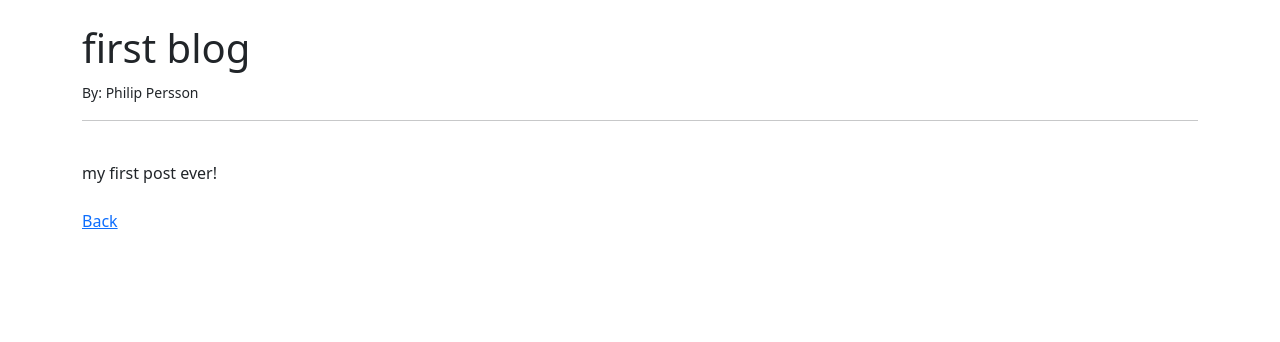
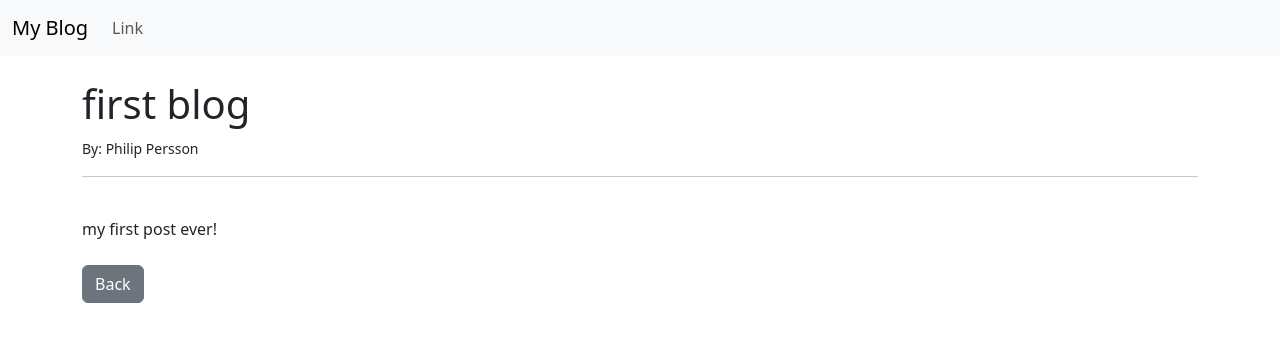
Before and after one commit to Code-Institute-Submissions/pphilippersson6-my-blog.p4, a Django app: page /article/1 in a window 1280 px wide. Shown: the top 342 px of the page. Run offline with Django 3.2, Linux system fonts and the light colour scheme; data comes from the database, SQL or seed files in the repository.

Commit message:
added design in bootstrap, and linked the titles in posts to the website

```diff
--- a/django_blogp4/settings.py
+++ b/django_blogp4/settings.py
@@ -30,7 +30,7 @@ SECRET_KEY = os.environ.get('SECRET_KEY')
 # SECURITY WARNING: don't run with debug turned on in production!
 DEBUG = True
 
-ALLOWED_HOSTS = ['8001-pphilippersson6-my-blog-g87jtsns3h.us2.codeanyapp.com']
+ALLOWED_HOSTS = ['8000-pphilippersson6-my-blog-g87jtsns3h.us2.codeanyapp.com']
 
 
 # Application definition
--- a/myblog/models.py
+++ b/myblog/models.py
@@ -4,6 +4,7 @@ from django.contrib.auth.models import User
 
 class Post(models.Model):
     title = models.CharField(max_length=225)
+    title_tag = models.CharField(max_length=225, default="My personal blog!")
     author = models.ForeignKey(User, on_delete=models.CASCADE)
     body = models.TextField()
 
--- a/myblog/templates/base.html
+++ b/myblog/templates/base.html
@@ -3,7 +3,13 @@
   <head>
     <meta charset="utf-8" />
     <meta name="viewport" content="width=device-width, initial-scale=1" />
-    <title>Bootstrap demo</title>
+    <title>
+     {% block title %}
+         My personal blog!
+     {% endblock %}
+    </title>
+
+
     <link
       href="https://cdn.jsdelivr.net/npm/bootstrap@5.3.1/dist/css/bootstrap.min.css"
       rel="stylesheet"
@@ -13,6 +19,21 @@
   </head>
 
   <body>
+    <nav class="navbar navbar-expand-lg bg-body-tertiary">
+        <div class="container-fluid">
+          <a class="navbar-brand" href="{% url 'home' %}">My Blog</a>
+          <button class="navbar-toggler" type="button" data-bs-toggle="collapse" data-bs-target="#navbarSupportedContent" aria-controls="navbarSupportedContent" aria-expanded="false" aria-label="Toggle navigation">
+            <span class="navbar-toggler-icon"></span>
+          </button>
+          <div class="collapse navbar-collapse" id="navbarSupportedContent">
+            <ul class="navbar-nav me-auto mb-2 mb-lg-0">
+              <li class="nav-item">
+                <a class="nav-link" href="#">Link</a>
+              </li>
+            </ul>
+          </div>
+        </div>
+      </nav>
     <br />
     <div class="container">{% block content %} {% endblock %}</div>
 
--- a/myblog/templates/blogpost_details.html
+++ b/myblog/templates/blogpost_details.html
@@ -1,4 +1,8 @@
-{% extends 'base.html' %} {% block content %}
+{% extends 'base.html' %}
+{% block title %} {{ post.title }} {% endblock %}
+
+
+{% block content %}
 
 <h1>{{ post.title }}</h1>
 <small>By: {{ post.author.first_name }} {{ post.author.last_name }}</small
@@ -8,6 +12,6 @@
 {{ post.body }}
 
 <br /><br />
-<a href="{% url 'home' %}">Back</a>
+<a href="{% url 'home' %}" class="btn btn-secondary">Back</a>
 
 {% endblock %}
```
Also changed, not shown: myblog/migrations/0002_post_title_tag.py (added).
